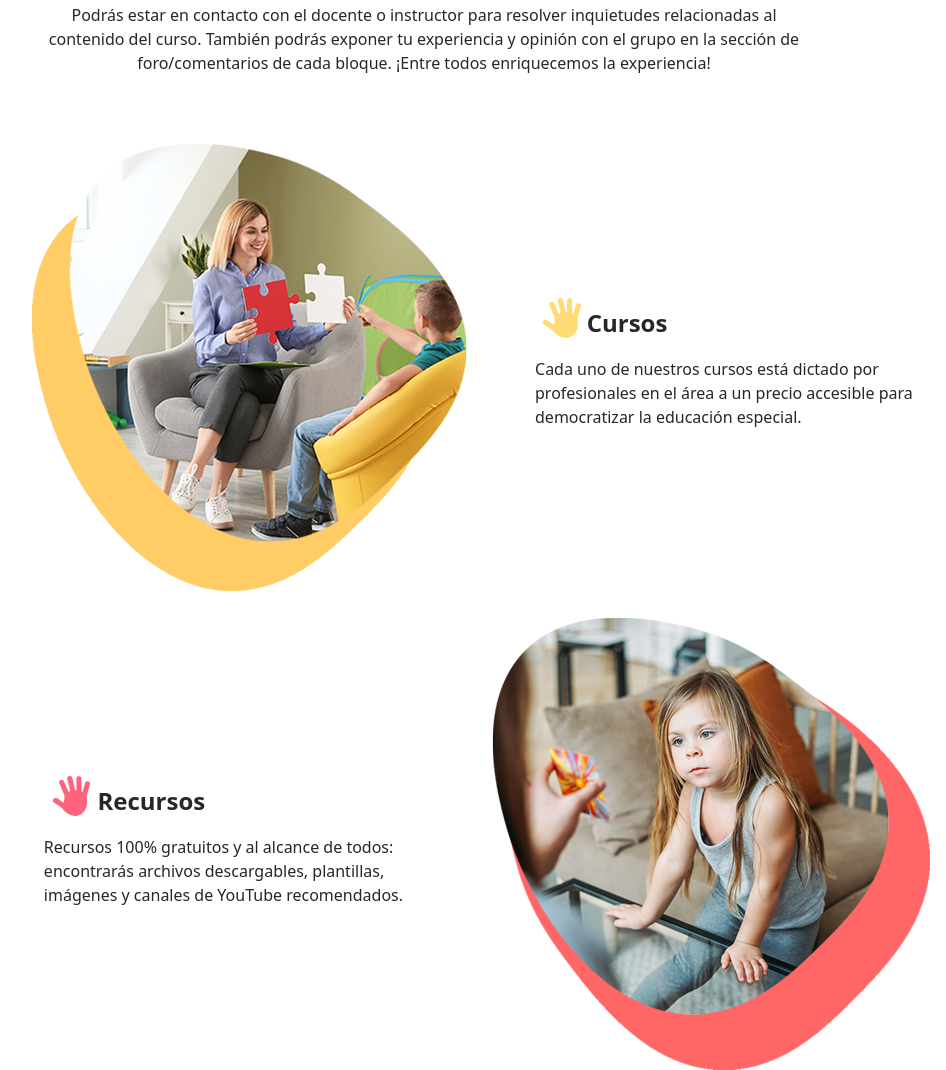
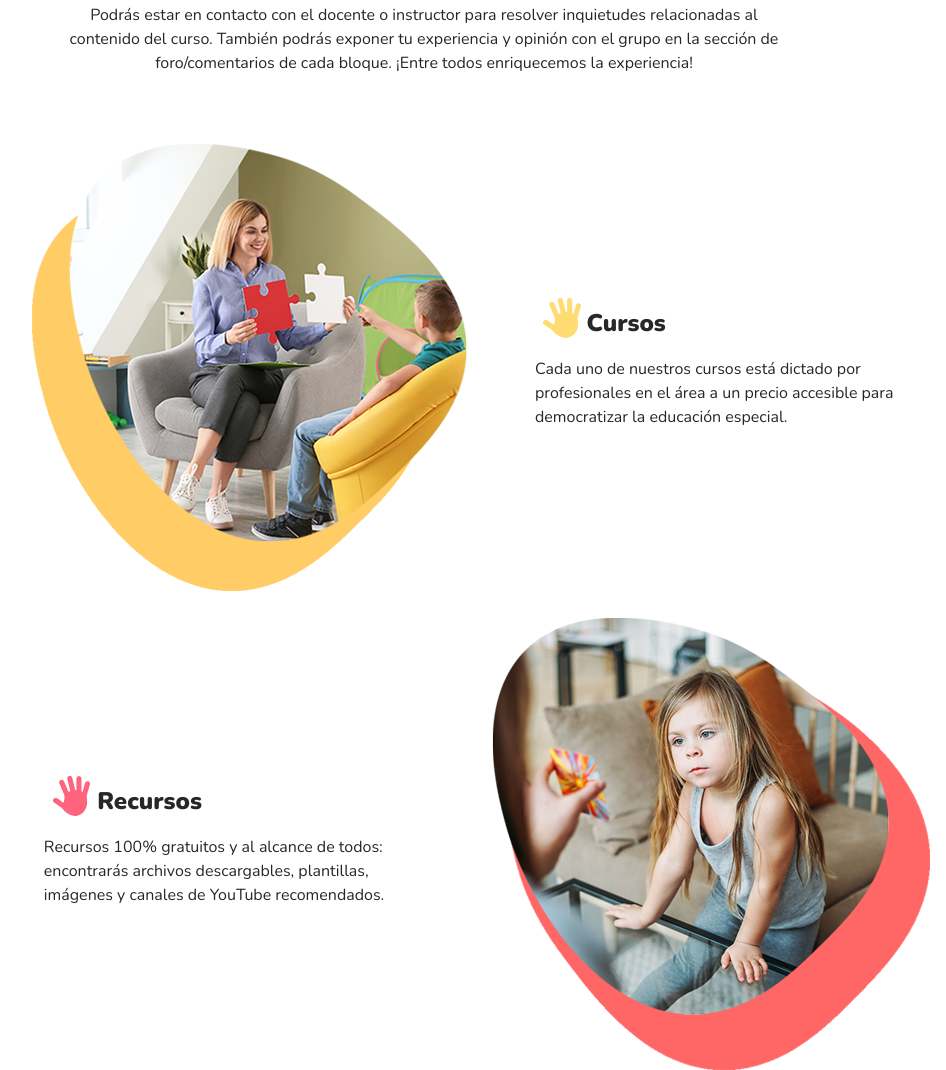
Before and after one commit to ninafranca/Growpies-web, a website: page index.html in a window 1280 px wide. Shown: the part 1676-2746 px from the top of the page, without its empty margins (216-1162 px from the left). Drawn offline with nearby package versions, Linux system fonts and the light colour scheme.

Commit message:
arreglo el font y modifico las manitos del index

```diff
--- a/css/styles.css
+++ b/css/styles.css
@@ -9,4 +9,5 @@ html *{
     -o-animation: fadein 0.7s;
     animation: fadein 0.7s;
     text-decoration: none;
+    font-family: 'Nunito', sans-serif;
 }
--- a/scss/components/_header.scss
+++ b/scss/components/_header.scss
@@ -1,4 +1,5 @@
 header {
+    font-family: $font !important;
 
     .menu-desktop {
         display: flex;
--- a/scss/components/_index.scss
+++ b/scss/components/_index.scss
@@ -3,6 +3,7 @@
 main {
     color: $color-negro;
     position: relative;
+    font-family: $font;
 
     .background {
         background-image: url("/assets/fondo-index.jpg");
--- a/scss/components/_mixins.scss
+++ b/scss/components/_mixins.scss
@@ -2,7 +2,6 @@
     width: 10vw;
     height: 6.5vh;
     font-size: 110%;
-    font-family: Arial, Helvetica, sans-serif;
     font-weight: 400;
 }
 
--- a/scss/main.scss
+++ b/scss/main.scss
@@ -12,3 +12,7 @@
 * {
     font-family: $font;
 }
+
+body {
+    font-family: $font !important;
+}
```
Also changed, not shown: css/main.css.
